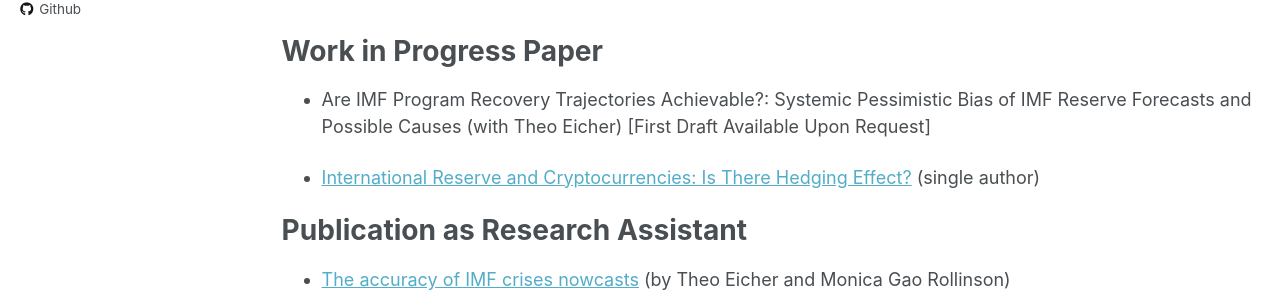
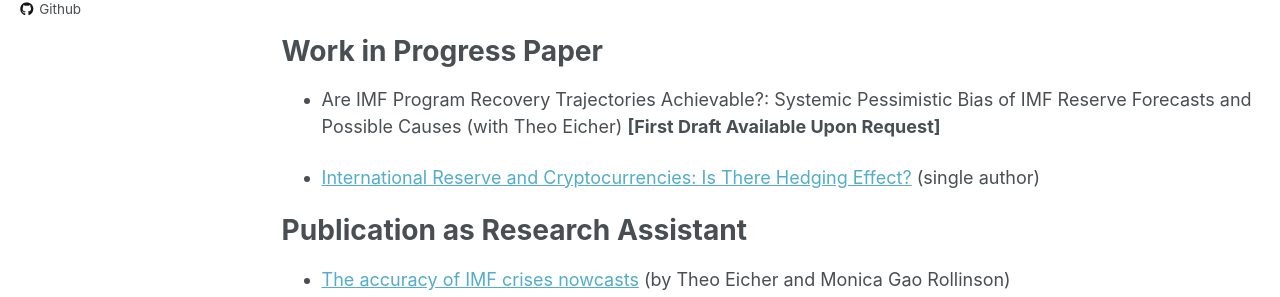
Before and after one commit to Reina-Kawai/Reina-Kawai.github.io, a Jekyll site: the page built from _pages/research.md, in a window 1280 px wide and 900 px high, scrolled down 1692 px. Shown: the part 364-661 px from the top of the window. Built offline with Jekyll 4.4.1, drawn with Linux system fonts in a browser that asks for light colours.

```diff
--- a/_pages/research.md
+++ b/_pages/research.md
@@ -40,7 +40,7 @@ Expenditures](https://Reina-Kawai.github.io/files/Chapter3_Turnovsky_Project_082
 Work in Progress Paper
 ===
 * Are IMF Program Recovery Trajectories Achievable?: Systemic
-Pessimistic Bias of IMF Reserve Forecasts and Possible Causes (with Theo Eicher) [First Draft Available Upon Request]
+Pessimistic Bias of IMF Reserve Forecasts and Possible Causes (with Theo Eicher) **[First Draft Available Upon Request]**
 
 * [International Reserve and Cryptocurrencies: Is There Hedging Effect?](https://Reina-Kawai.github.io/files/Crypto_Research_Draft.pdf) (single author)
 
```
